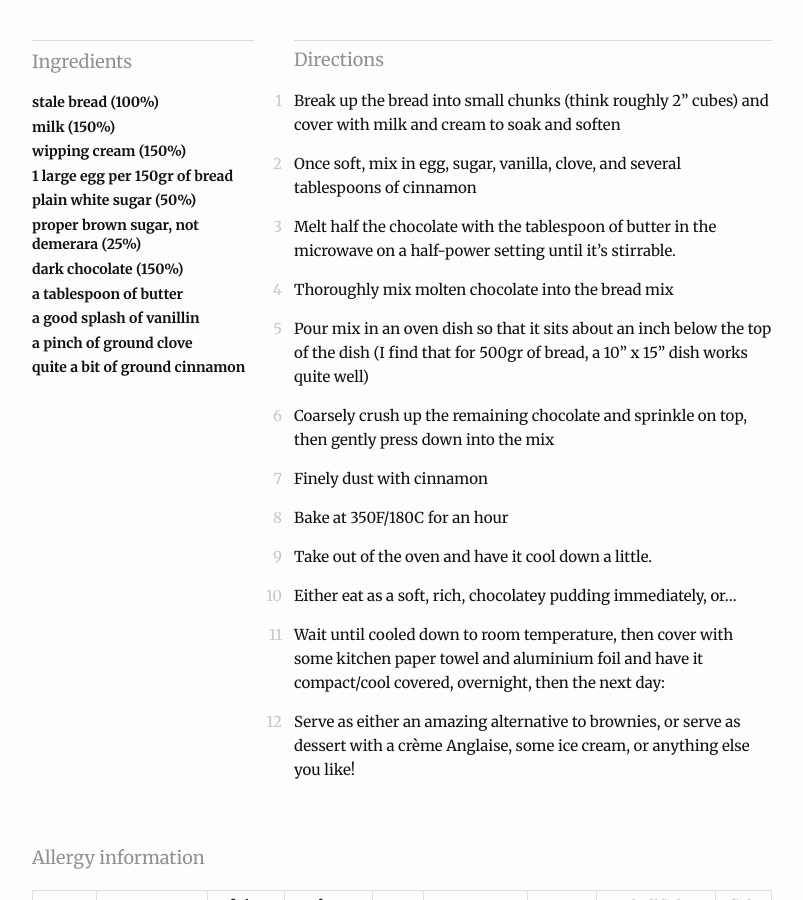
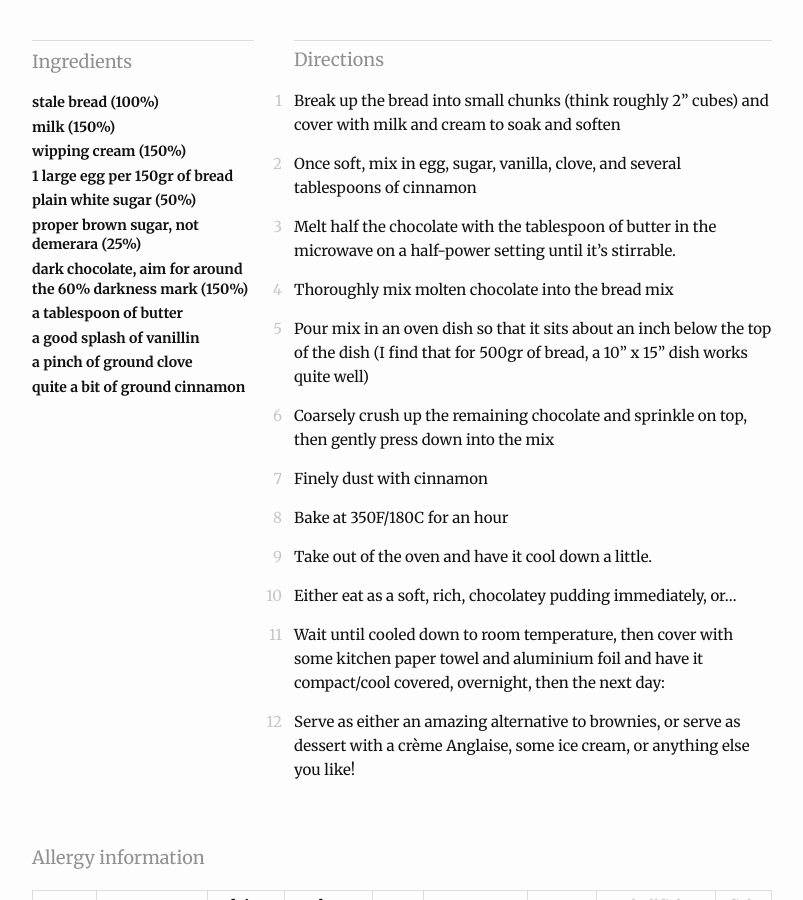
Before and after one commit to k88hudson/wouldeatagain, a Jekyll site: the page built from _posts/2016-07-10-chocolate-bread-pudding.markdown, in a window 1280 px wide and 900 px high, scrolled down 1633 px. Shown: the whole window, without its empty margins (238-1041 px from the left). Built offline with Jekyll 4.4.1, drawn with Linux system fonts in a browser that asks for light colours; some web fonts are replaced.

Commit message:
Update 2016-07-10-chocolate-bread-pudding.markdown

```diff
--- a/_posts/2016-07-10-chocolate-bread-pudding.markdown
+++ b/_posts/2016-07-10-chocolate-bread-pudding.markdown
@@ -13,7 +13,7 @@ ingredients:
   - 1 large egg per 150gr of bread
   - plain white sugar (50%)
   - proper brown sugar, not demerara (25%)
-  - dark chocolate (150%)
+  - dark chocolate, aim for around the 60% darkness mark (150%)
   - a tablespoon of butter
   - a good splash of vanillin
   - a pinch of ground clove
```
